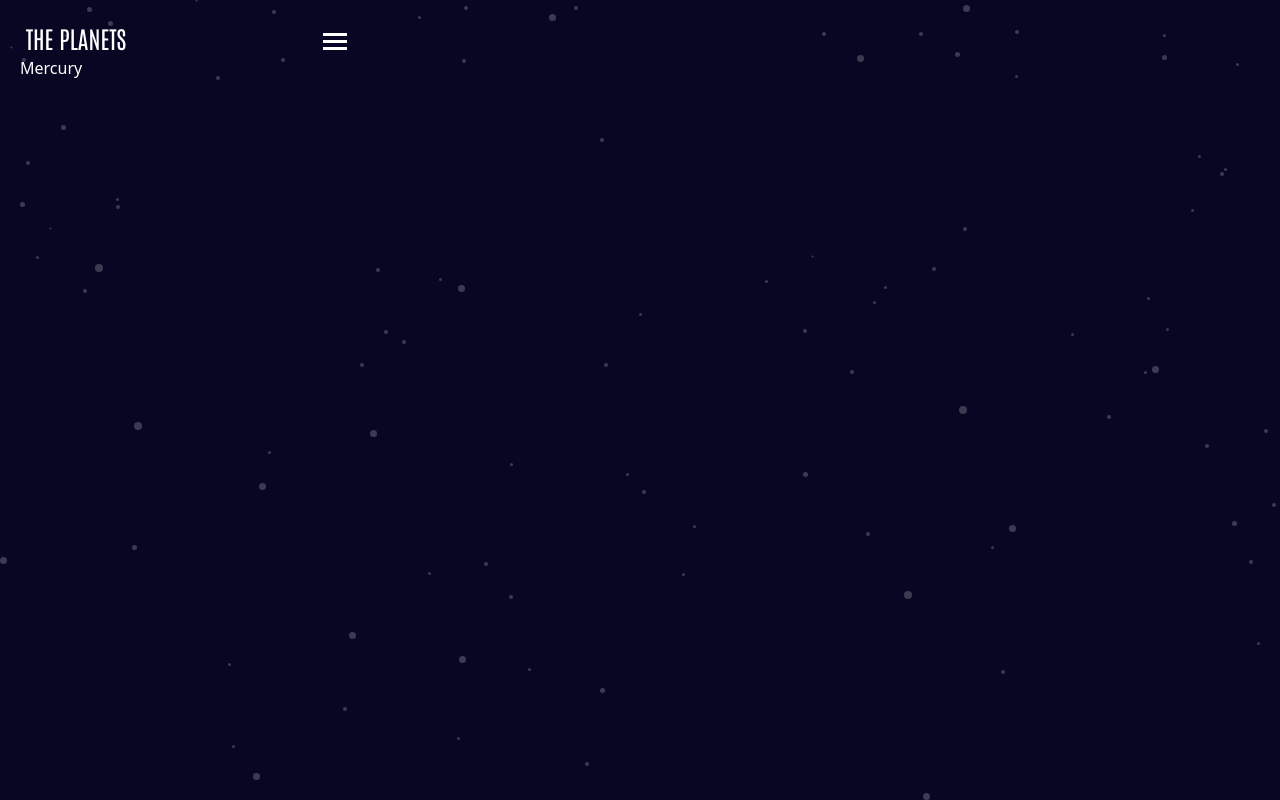
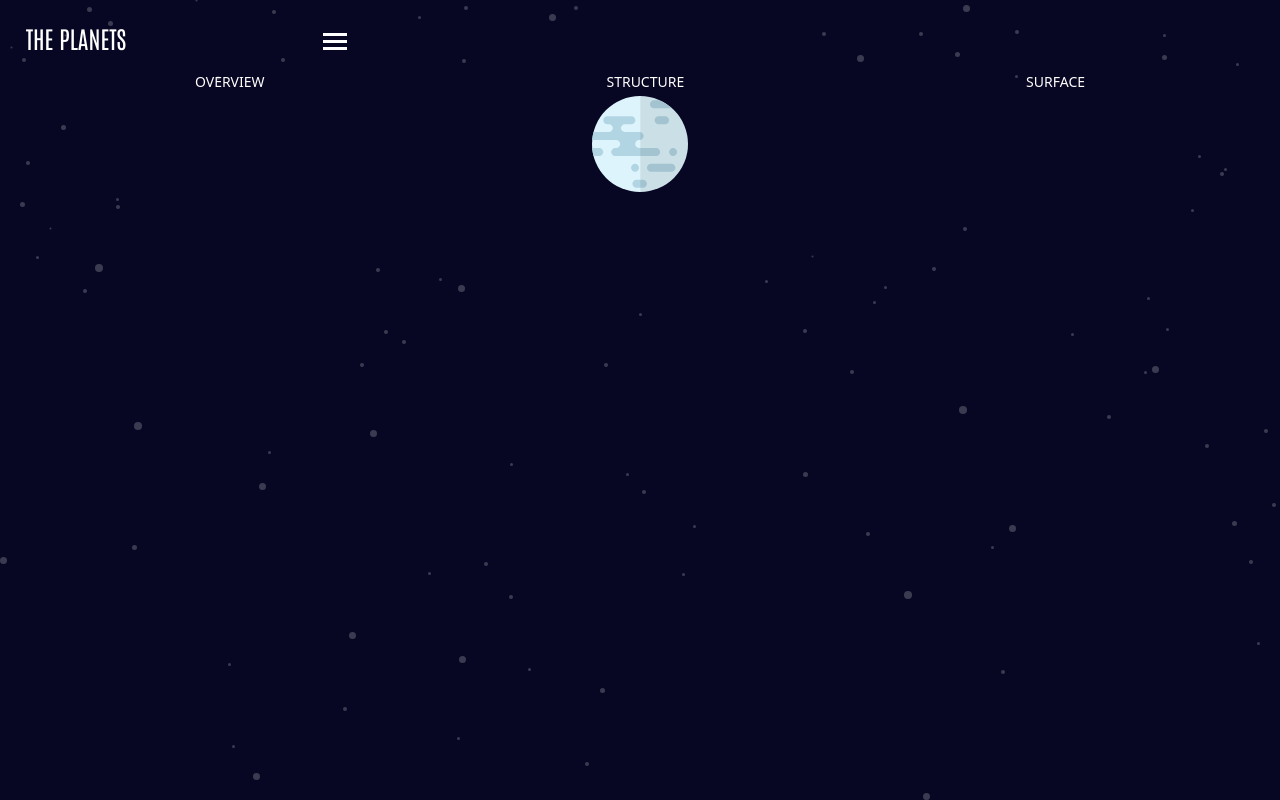
Before and after one commit to JaacielBriseo/planets-fact, a React (Create React App) app: page /mercury in a window 1280 px wide. Built offline with nearby package versions, Linux system fonts and the light colour scheme.

Commit message:
Header component created / Home page created

```diff
--- /dev/null
+++ b/src/components/Header.tsx
@@ -0,0 +1,16 @@
+import { useNavigate } from 'react-router-dom';
+import { HamburgerButton } from './HamburgerButton';
+
+export const Header = () => {
+	const navigate = useNavigate();
+	return (
+		<header className='font-Antonio w-[327px] h-9 flex justify-between items-center'>
+			<div className='w-28 h-9 flex items-center justify-center'>
+				<h1 onClick={() => navigate('/')} className='text-White uppercase font-medium text-2xl'>
+					The planets
+				</h1>
+			</div>
+			<HamburgerButton />
+		</header>
+	);
+};
--- /dev/null
+++ b/src/components/Menu.tsx
@@ -0,0 +1,12 @@
+import { useAppSelector } from '../app';
+import { Header, MobileMenu } from '.';
+
+export const Menu = () => {
+	const { isMobileMenuOpen } = useAppSelector((state) => state.planets);
+	return (
+		<>
+			<Header />
+			{isMobileMenuOpen && <MobileMenu />}
+		</>
+	);
+};
--- /dev/null
+++ b/src/components/Navbar.tsx
@@ -0,0 +1,9 @@
+export const Navbar = () => {
+	return (
+		<nav className="flex justify-around uppercase p-1 mt-3 text-sm">
+			<p>Overview</p>
+			<p>structure</p>
+			<p>surface</p>
+		</nav>
+	);
+};
--- a/src/components/index.ts
+++ b/src/components/index.ts
@@ -1,2 +1,5 @@
+export { Header } from './Header';
+export { Menu } from './Menu';
+export { Navbar } from './Navbar';
 export { MobileMenu } from './MobileMenu';
 export { HamburgerButton } from './HamburgerButton';
--- /dev/null
+++ b/src/pages/Home.tsx
@@ -0,0 +1,8 @@
+export const Home = () => {
+	return (
+		<div className='flex flex-col justify-center items-center w-7/12 mx-auto absolute inset-0 space-y-5 text-center'>
+			<h2 className='text-3xl text-LightGray font-bold'>Welcome!</h2>
+			<p className='text-lg text-DarkGray font-semibold'>Select a planet from the menu to start learning.</p>
+		</div>
+	);
+};
--- a/src/pages/Menu.tsx
+++ /dev/null
@@ -1,17 +0,0 @@
-import { useAppSelector } from '../app';
-import { HamburgerButton, MobileMenu } from '../components';
-
-export const Menu = () => {
-	const { isMobileMenuOpen } = useAppSelector((state) => state.planets);
-	return (
-		<>
-			<header className='font-Antonio w-[327px] h-9 flex justify-between items-center'>
-				<div className='w-28 h-9 flex items-center justify-center'>
-					<h1 className='text-White uppercase font-medium text-2xl'>The planets</h1>
-				</div>
-				<HamburgerButton />
-			</header>
-			{isMobileMenuOpen && <MobileMenu />}
-		</>
-	);
-};
--- a/src/pages/Mercury.tsx
+++ b/src/pages/Mercury.tsx
@@ -1,6 +1,12 @@
-
+import { Navbar } from '../components';
+import MercuryImg from '../assets/planet-mercury.svg';
 export const Mercury = () => {
-  return (
-    <div>Mercury</div>
-  )
-}
+	return (
+		<div>
+			<Navbar />
+			<div className='flex justify-center'>
+				<img src={MercuryImg} alt='' className='w-24 h-24' />
+			</div>
+		</div>
+	);
+};
--- a/src/pages/index.ts
+++ b/src/pages/index.ts
@@ -1,7 +1,7 @@
 export * from './Earth';
+export * from './Home';
 export * from './Jupiter';
 export * from './Mars';
-export * from './Menu';
 export * from './Mercury';
 export * from './Neptune';
 export * from './Saturn';
--- a/src/router/PlanetsRouter.tsx
+++ b/src/router/PlanetsRouter.tsx
@@ -1,12 +1,14 @@
 import { Route, Routes } from 'react-router-dom';
-import { Earth, Jupiter, Mars, Menu, Mercury, Neptune, Saturn, Uranus, Venus } from '../pages';
+import { Menu } from '../components';
+import { Earth, Home, Jupiter, Mars, Mercury, Neptune, Saturn, Uranus, Venus } from '../pages';
 
 export const PlanetsRouter = () => {
 	return (
 		<div className='bg-Semiblack min-h-screen bg-stars p-5 text-White'>
 			<Menu />
 			<Routes>
-				<Route path='/' element={<Mercury />} />
+				<Route path='/' element={<Home />} />
+				<Route path='/mercury' element={<Mercury />} />
 				<Route path='/earth' element={<Earth />} />
 				<Route path='/jupiter' element={<Jupiter />} />
 				<Route path='/mars' element={<Mars />} />
```
